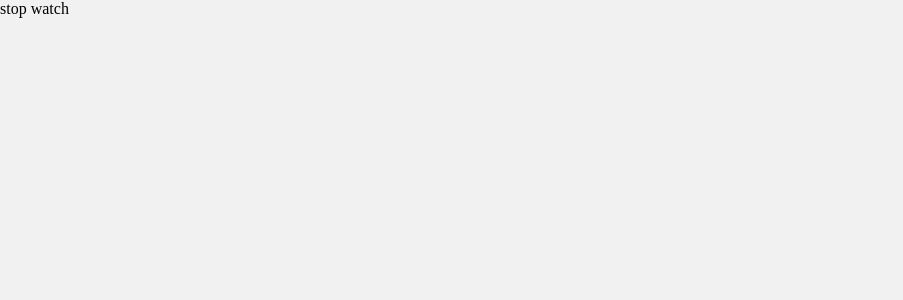
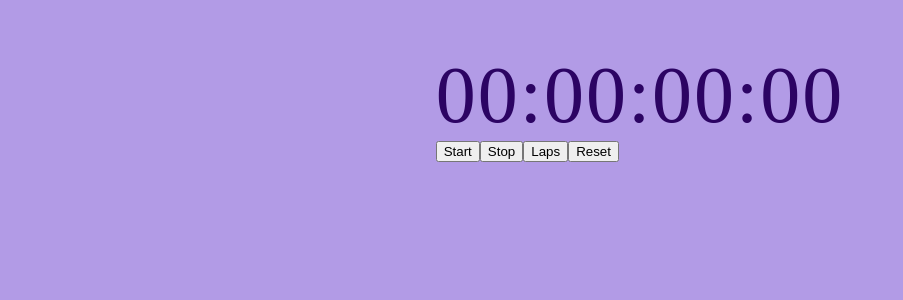
Before and after one commit to Shopify/eng-intern-assessment-react, a React app: page / in a window 1280 px wide. Shown: the top 300 px of the page, without its empty margins (0-903 px from the left). Built offline with nearby package versions, Linux system fonts and the light colour scheme.

Commit message:
created function for formatted time and basic timer display

```diff
--- a/src/App.css
+++ b/src/App.css
@@ -3,11 +3,30 @@ html, body, #root, .stopwatch, .stopwatch-content, .stopwatch-buttons {
 }
 
 body {
-  background-color: #f1f1f1;
-  margin: 0px;
+  background-color: #b29be6;
+  margin: 50px;
+  display: flex;
+  flex-direction: column;
+  height: 100vh;
+  justify-content: center;
+  align-items: center;
+
 }
 
-.stopwatch-title {
+.stopwatch-container {
+  display: flex;
+  color: rgb(44, 4, 99);
+  letter-spacing: 2px;
+  font-size: 5rem;
+}
+
+.timer-text {
+  font-size: 5rem;
+  margin: 0;
+
+}
+
+/* .stopwatch-title {
   background-color: #303030;
   margin: 0px;
   color: white;
@@ -68,4 +87,4 @@ body {
   padding: 10px 0px;
   border-bottom: 1px solid #ebebeb;
   font-size: x-large;
-}
+} */
--- a/src/StopWatch.tsx
+++ b/src/StopWatch.tsx
@@ -1,9 +1,49 @@
 import React, { useState, useEffect, useCallback } from 'react'
 import StopWatchButton from './StopWatchButton'
 
+export function timeCalulator(timeInSeconds: number): Array<number|string> {
+    let hours: number = Math.floor(timeInSeconds / 3600);
+    let minutes: number = Math.floor((timeInSeconds - (hours * 3600)) / 60);
+    let seconds: number = timeInSeconds - (hours * 3600) - (minutes * 60);
+    let milliseconds: number = Math.round((timeInSeconds - Math.floor(timeInSeconds)) * 1000);
+
+    let hoursFormatted = hours < 10?  `0${hours}` : hours;
+    let minutesFormatted = minutes < 10?  `0${minutes}` : minutes;
+    let secondsFormatted = seconds < 10?  `0${seconds}` : seconds;
+    let millisecondsFormatted = milliseconds < 10? `0${milliseconds}` : milliseconds;
+
+
+    return [hoursFormatted, minutesFormatted, secondsFormatted, millisecondsFormatted]
+
+}
+
+
 
 export default function StopWatch() {
+    const[timeInSeconds, setTimeInSections]=useState(0);
+    const[timerArray, setTimerArray]=useState<Array<number|string>>([]);
+
+    useEffect(() => {
+        let timeArray: Array<number|string> =timeCalulator(timeInSeconds);
+        setTimerArray(timeArray);
+    },[timeInSeconds]);
+
     return(
-       <div>stop watch</div>
+       <div>
+       <div className='stopwatch-container'>
+        <p className='timer-text'>{timerArray[0]}</p>
+        <span>:</span>
+        <p className='timer-text'>{timerArray[1]}</p>
+        <span>:</span>
+        <p className='timer-text'>{timerArray[2]}</p>
+        <span>:</span>
+        <p className='timer-text'>{timerArray[3]}</p>
+       </div>
+       <div>
+        <StopWatchButton></StopWatchButton>
+       </div>
+       </div>
+
+
     )
 }
--- a/src/StopWatchButton.tsx
+++ b/src/StopWatchButton.tsx
@@ -5,8 +5,14 @@ const maxLaps = 25;
 
 
 
+
   export default function StopWatchButton() {
     return (
-        <div>stop watch buttons</div>
+        <div>
+            <button>Start</button>
+            <button>Stop</button>
+            <button>Laps</button>
+            <button>Reset</button>
+        </div>
     )
   }
```
